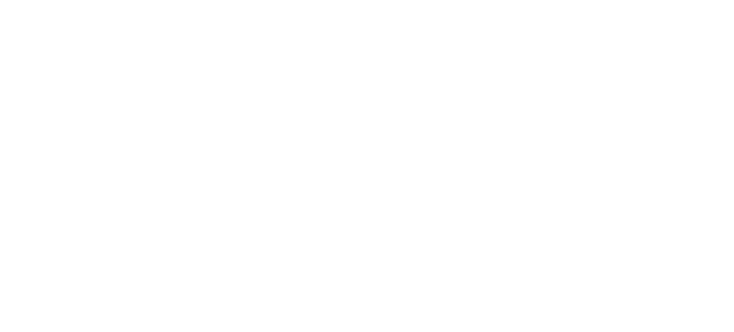
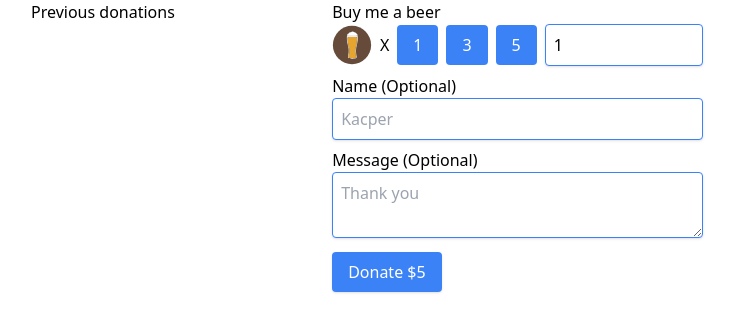
Before and after one commit to choeqq/buy-me-a-beer, a Next.js app: page / in a window 1280 px wide. Shown: the top 332 px of the page, without its empty margins (273-1007 px from the left). Built offline with nearby package versions, Linux system fonts and the light colour scheme.

Commit message:
layout, styling

```diff
--- /dev/null
+++ b/config.ts
@@ -0,0 +1,9 @@
+export const DONATION_IN_CENTS = parseInt(
+  process.env.NEXT_PUBLIC_DONATION_IN_CENTS || "500",
+  10
+);
+
+export const MAX_DONATION_IN_CENTS = parseInt(
+  process.env.NEXT_PUBLIC_DONATION_IN_CENTS || "10000",
+  10
+);
--- a/pages/index.tsx
+++ b/pages/index.tsx
@@ -1,6 +1,16 @@
 import Head from "next/head";
+import { useState } from "react";
+import { DONATION_IN_CENTS, MAX_DONATION_IN_CENTS } from "../config";
+import Image from "next/image";
+
+const presets = [1, 3, 5];
 
 export default function Home() {
+  const [error, setError] = useState(null);
+  const [quantity, setQuantity] = useState(1);
+  const [name, setName] = useState("");
+  const [message, setMessage] = useState("");
+
   return (
     <div>
       <Head>
@@ -9,7 +19,71 @@
         <link rel="icon" href="/favicon.ico" />
       </Head>
 
-      <main className="flex"></main>
+      <main className="flex max-w-2xl m-auto">
+        <div className="flex-1">
+          <h2>Previous donations</h2>
+        </div>
+
+        <div>
+          <h1>Buy me a beer</h1>
+          {error && <div>{error}</div>}
+          <div className="flex items-center full-w mb-2">
+            <span className="mr-2">
+              <Image src="/beer.svg" width="100" height="100" alt="beer" />
+            </span>
+            <span className="mr-2">X</span>
+
+            {presets.map((preset) => {
+              return (
+                <button
+                  className="bg-blue-500 text-white px-4 py-2 rounded mr-2"
+                  key={preset}
+                  onClick={() => setQuantity(preset)}
+                >
+                  {preset}
+                </button>
+              );
+            })}
+
+            <input
+              type="number"
+              onChange={(e) => setQuantity(parseFloat(e.target.value))}
+              value={quantity}
+              min={1}
+              max={MAX_DONATION_IN_CENTS / DONATION_IN_CENTS}
+              className="shadow rounded w-full border border-blue-500 p-2"
+            />
+          </div>
+          <div className="mb-2 w-full">
+            <label className="block" htmlFor="name">
+              Name (Optional)
+            </label>
+            <input
+              className="shadow rounded w-full border border-blue-500 p-2"
+              type="text"
+              id="name"
+              onChange={(e) => setName(e.target.value)}
+              value={name}
+              placeholder="Kacper"
+            />
+          </div>
+
+          <div className="mb-2 w-full">
+            <label htmlFor="message">Message (Optional)</label>
+            <textarea
+              className="shadow rounded w-full border border-blue-500 p-2"
+              id="message"
+              onChange={(e) => setMessage(e.target.value)}
+              value={message}
+              placeholder="Thank you"
+            />
+          </div>
+
+          <button className="bg-blue-500 rounded shadow px-4 py-2 text-white">
+            Donate ${quantity * (DONATION_IN_CENTS / 100)}
+          </button>
+        </div>
+      </main>
     </div>
   );
 }
```
Also changed, not shown: public/beer.svg (added).
